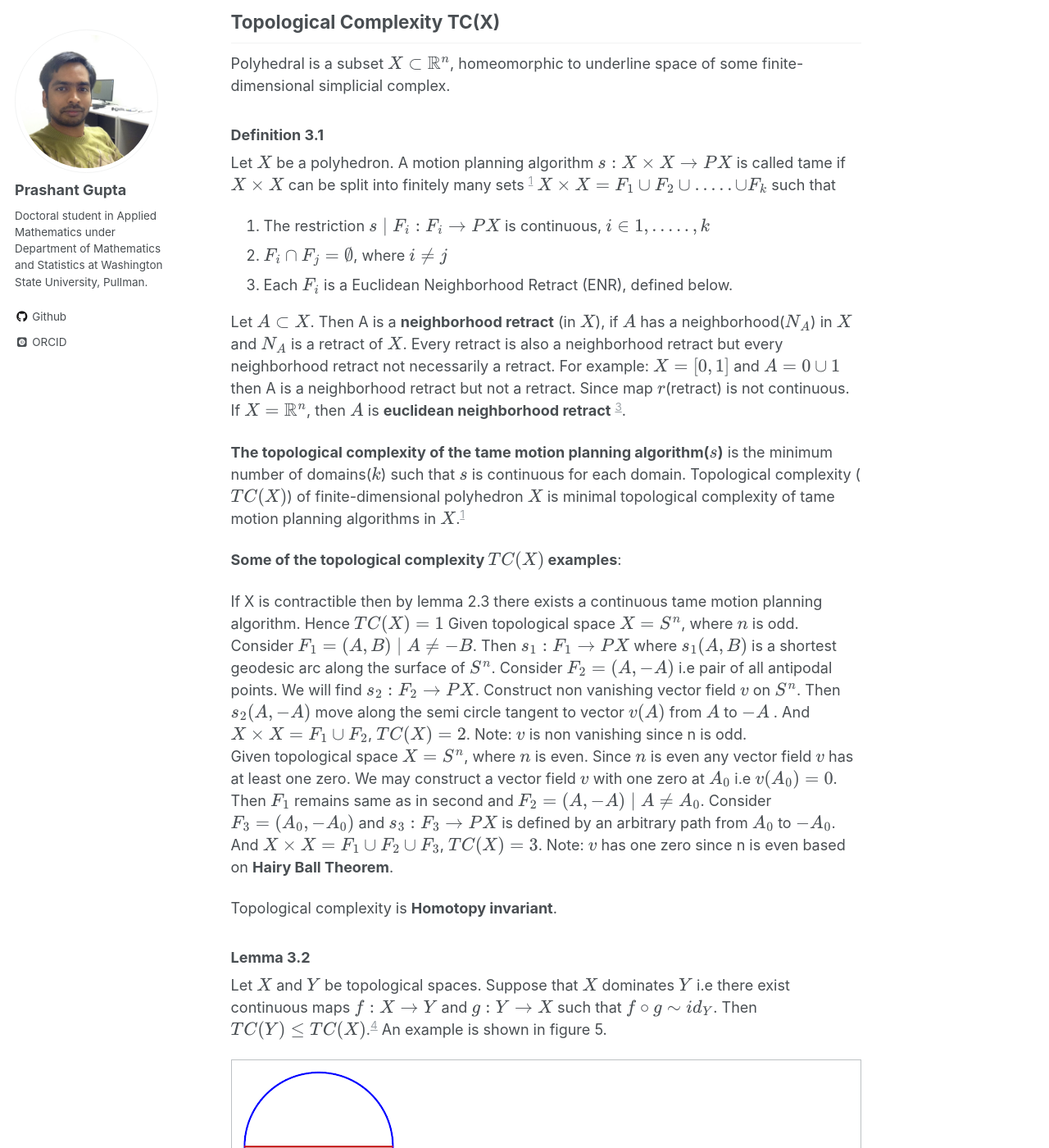
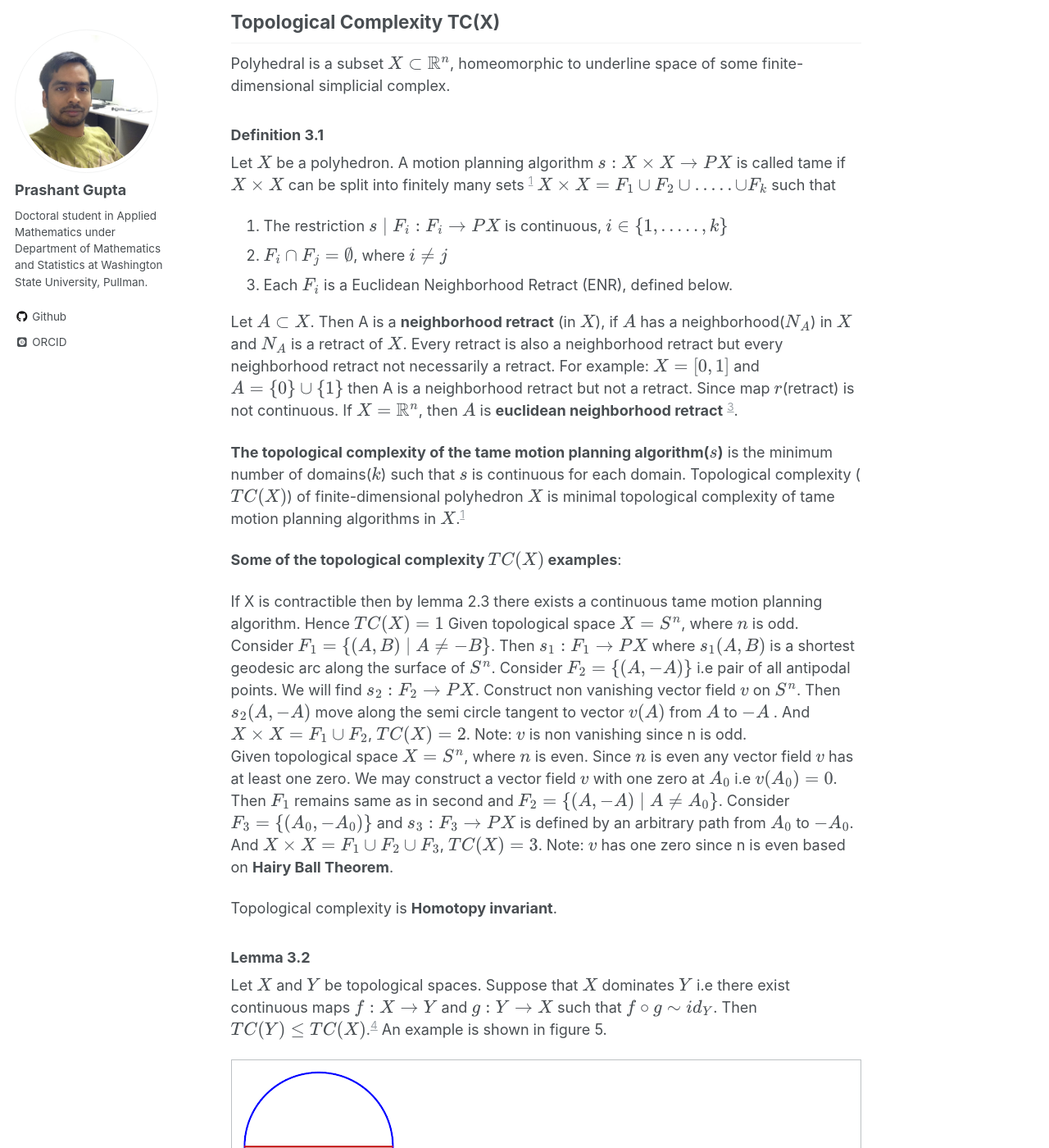
Before and after one commit to pragup/pragup.github.io, a Jekyll site: the page built from _posts/2020-03-08-Topological-Robot-Motion-Planning.md, in a window 1280 px wide and 1400 px high, scrolled down 3712 px. Shown: the whole window at 82% size. Built offline with Jekyll 4.4.1, drawn with Linux system fonts in a browser that asks for light colours; some web fonts are replaced; formulas are drawn with MathJax 3.

Commit message:
updating my new braces symbols !!!

```diff
--- a/_posts/2020-03-08-Topological-Robot-Motion-Planning.md
+++ b/_posts/2020-03-08-Topological-Robot-Motion-Planning.md
@@ -94,12 +94,12 @@ Polyhedral is a subset $X \subset \mathbb{R}^n$, homeomorphic to underline space
 ### Definition 3.1 ###
 Let $X$ be a polyhedron. A motion planning algorithm $s: X \times X \to PX$ is called tame if $X \times X$ can be split into finitely many sets [^Mi2014]
 $ X \times X = F_1 \cup F_2 \cup ..... \cup F_k $ such that
-1. The restriction $$s \mid F_i : F_i \to PX$$ is continuous, $i \in {1, ..... , k}$
+1. The restriction $$s \mid F_i : F_i \to PX$$ is continuous, $i \in \\{1, ..... , k\\}$
 2. $F_i \cap F_j = \emptyset$, where $i \neq j$
 3. Each $F_i$ is a Euclidean Neighborhood Retract (ENR), defined below.
 
 Let $A \subset X$. Then A is a **neighborhood retract** (in $X$), if $A$ has a neighborhood($N_A$) in $X$ and $N_A$ is a retract of $X$. Every retract is also a neighborhood retract
-but every neighborhood retract not necessarily a retract. For example: $X = [0 ,1]$ and $A = \{0\} \cup \{1\}$ then A is a neighborhood retract but not a retract. Since map
+but every neighborhood retract not necessarily a retract. For example: $X = [0 ,1]$ and $A = \\{0\\} \cup \\{1\\}$ then A is a neighborhood retract but not a retract. Since map
 $r$(retract) is not continuous. If $X = \mathbb{R}^n$, then $A$ is **euclidean neighborhood retract** [^AD1995].
 
 **The topological complexity of the tame motion planning algorithm($s$)** is the minimum number of domains($k$) such that $s$ is continuous for each domain. Topological complexity ($TC(X)$)
@@ -108,11 +108,11 @@ of finite-dimensional polyhedron $X$ is minimal topological complexity of tame m
 **Some of the topological complexity $TC(X)$ examples**:
 
 If X is contractible then by lemma 2.3 there exists a continuous tame motion planning algorithm. Hence $TC(X) = 1$
-Given topological space $X = S^n$, where $n$ is odd. Consider $F_1 = \{(A, B)\mid A \neq -B\}$. Then $s_1: F_1 \to PX$ where $s_1(A, B)$ is a shortest geodesic arc along the
-surface of $S^n$. Consider $F_2 = \{(A, -A)\}$ i.e pair of all antipodal points. We will find $s_2: F_2 \to PX$. Construct non vanishing vector field $v$ on $S^n$. Then
+Given topological space $X = S^n$, where $n$ is odd. Consider $F_1 = \\{(A, B)\mid A \neq -B\\}$. Then $s_1: F_1 \to PX$ where $s_1(A, B)$ is a shortest geodesic arc along the
+surface of $S^n$. Consider $F_2 = \\{(A, -A)\\}$ i.e pair of all antipodal points. We will find $s_2: F_2 \to PX$. Construct non vanishing vector field $v$ on $S^n$. Then
 $s_2(A, -A)$ move along the semi circle tangent to vector $v(A)$ from $A$ to $-A$ . And $X \times X = F_1 \cup F_2$, $TC(X) = 2$. Note: $v$ is non vanishing since n is odd.
 Given topological space $X = S^n$, where $n$ is even. Since $n$ is even any vector field $v$ has at least one zero. We may construct a vector field $v$ with one zero at
-$A_0$ i.e $v(A_0) = 0$. Then $F_1$ remains same as in second and $F_2 = \{(A, -A) \mid A \neq A_0\}$. Consider $F_3 = \{(A_0, -A_0)\}$ and $s_3: F_3 \to PX$ is defined
+$A_0$ i.e $v(A_0) = 0$. Then $F_1$ remains same as in second and $F_2 = \\{(A, -A) \mid A \neq A_0\\}$. Consider $F_3 = \\{(A_0, -A_0)\\}$ and $s_3: F_3 \to PX$ is defined
 by an arbitrary path from $A_0$ to $-A_0$. And $X \times X = F_1 \cup F_2 \cup F_3$, $TC(X) = 3$. Note: $v$ has one zero since n is even based on **Hairy Ball Theorem**.
 
 Topological complexity is **Homotopy invariant**.
```
